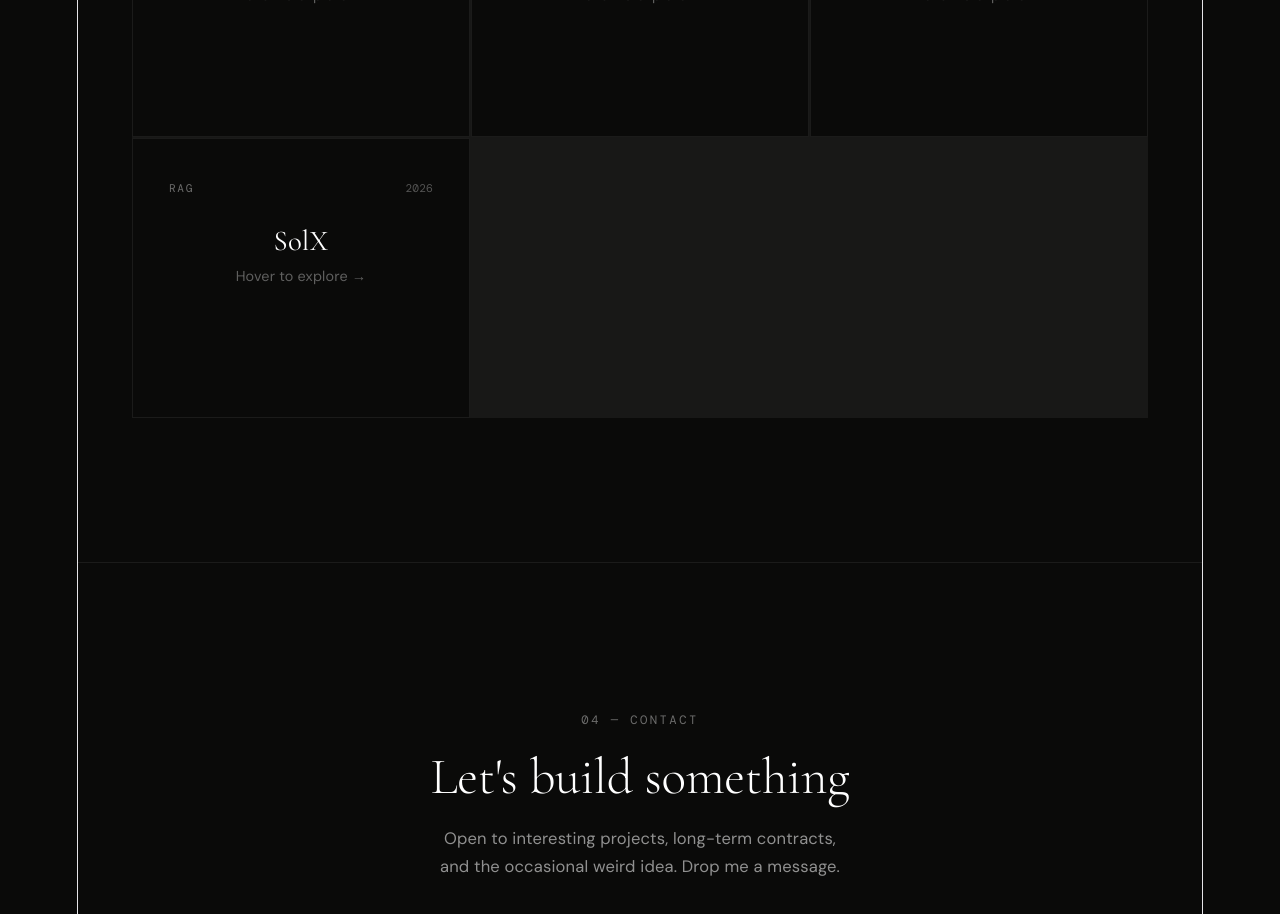
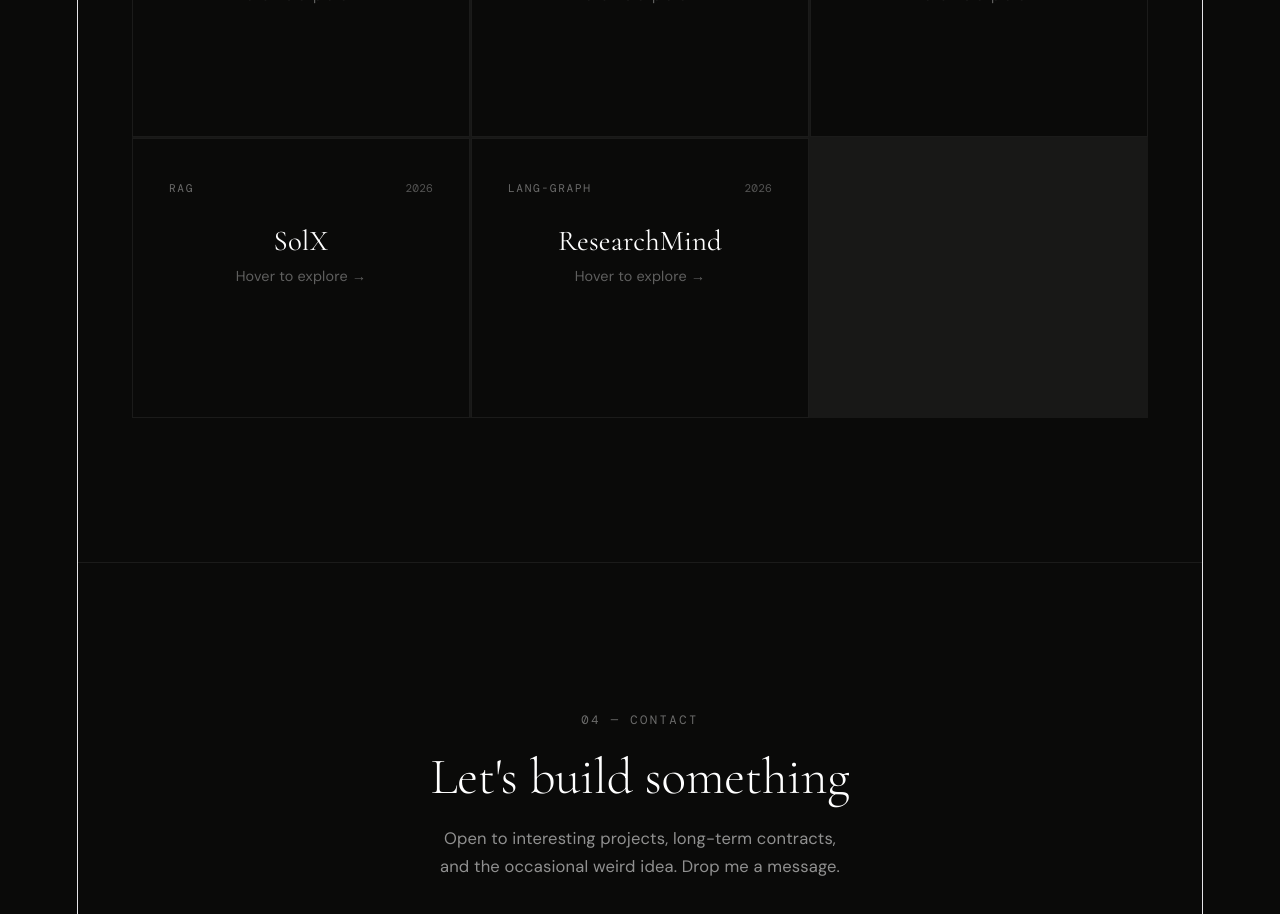
Before and after one commit to Chandan11232/portfolio, a React (Vite) app: page / in a window 1280 px wide. Shown: the part 2060-2974 px from the top of the page. Built offline with nearby package versions, Linux system fonts and the light colour scheme; a web font is replaced by a local one.

Commit message:
Added 5th project

```diff
--- a/src/portfolio.jsx
+++ b/src/portfolio.jsx
@@ -47,6 +47,15 @@ const PROJECTS = [
     description:
       "A RAG based LLM ChatBot, which answers to user's queries based on the uploaded document.",
     stack: ["Langchain", "File Handling", "Python", "Linux"],
+  },
+  {
+    id: 5,
+    title: "ResearchMind",
+    year: "2026",
+    tag: "Lang-graph",
+    description:
+      "multi-iteration AI research agent with iterative retrieval that uses lang-graph.",
+    stack: ["Langchain", "File Handling", "Python", "Linux", "lang-graph"],
   },
 ];
 
```
